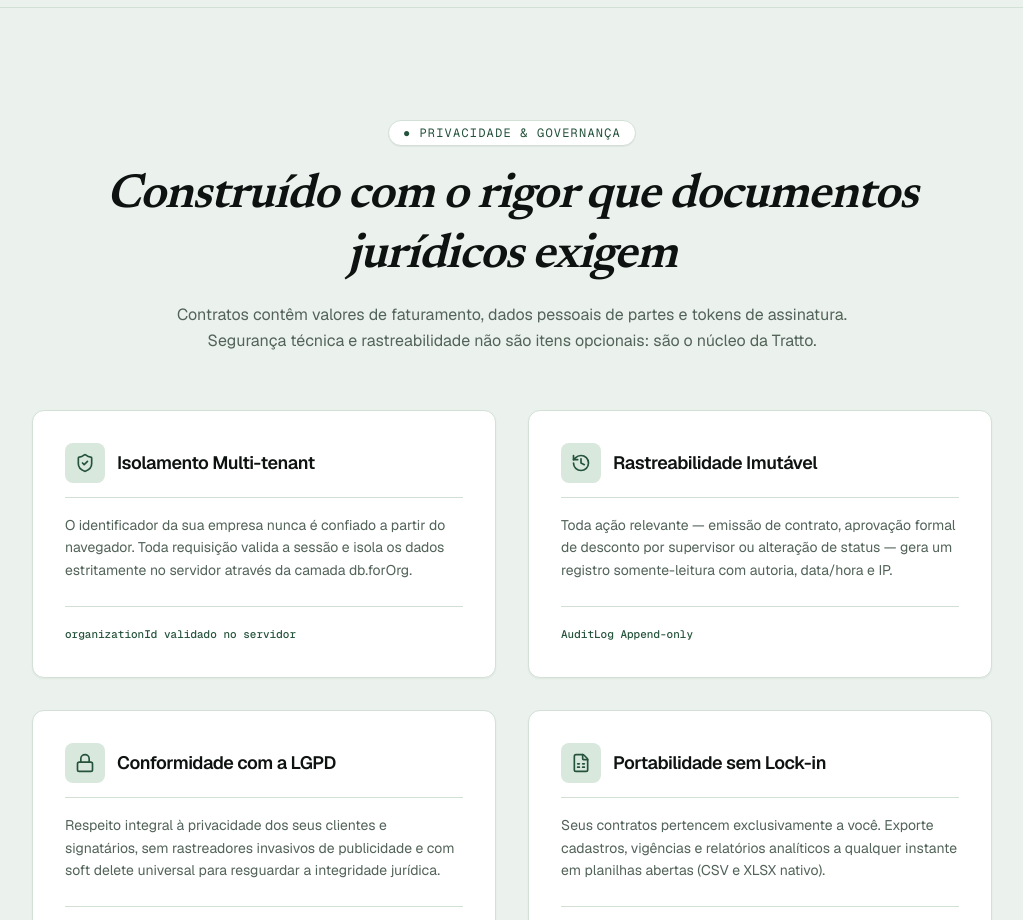
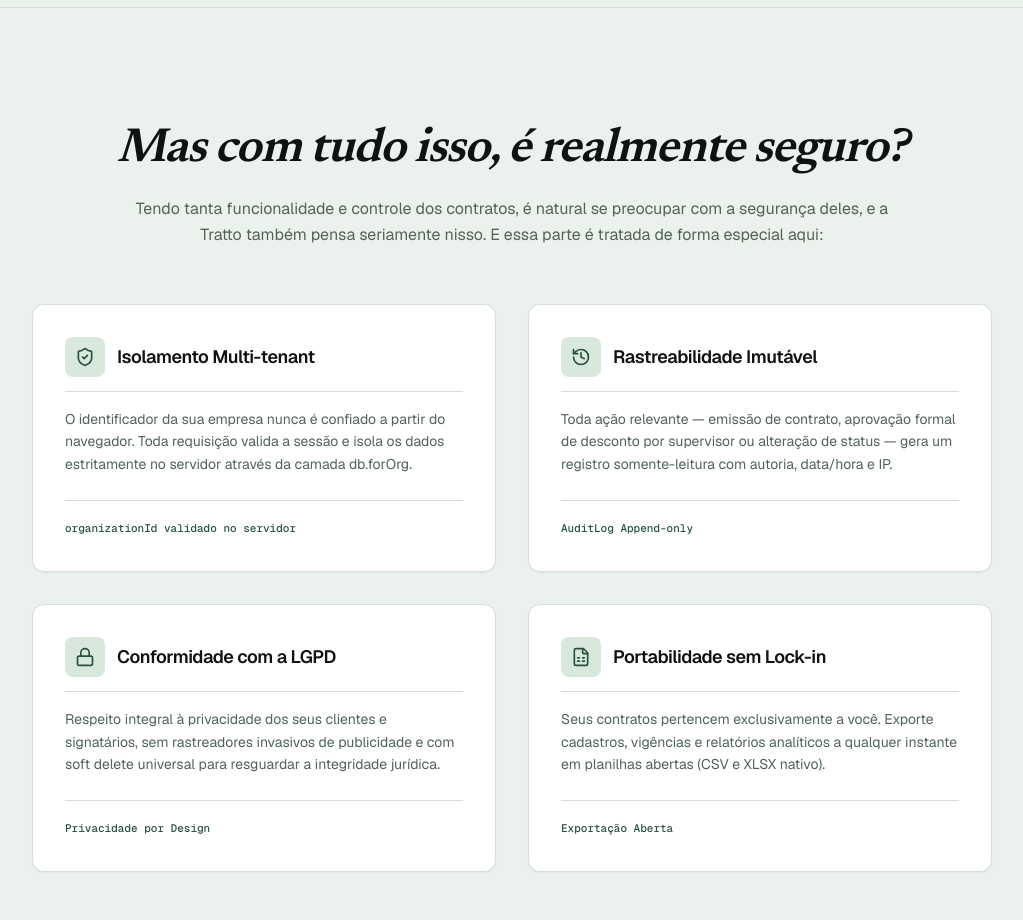
Before and after one commit to brtorresdel/tratto-landing-page, a Next.js app: page / in a window 1280 px wide. Shown: the part 5920-6840 px from the top of the page, without its empty margins (128-1151 px from the left). Built offline with nearby package versions, Linux system fonts and the light colour scheme.

Commit message:
feat(security): atualizar cabecalho e descricao da secao de seguranca

```diff
--- a/src/components/security-section.tsx
+++ b/src/components/security-section.tsx
@@ -36,20 +36,14 @@ export function SecuritySection() {
   return (
     <section id="seguranca" className="py-20 sm:py-28 bg-[var(--bg-canvas)] border-t border-[var(--border-subtle)] transition-colors duration-300">
       <div className="mx-auto max-w-5xl px-4 sm:px-8 text-center">
-        {/* Eyebrow / Chapéu Editorial */}
-        <div className="inline-flex items-center gap-2 rounded-full border border-[var(--border-subtle)] bg-[var(--bg-card)] px-3.5 py-1 text-xs font-mono uppercase tracking-widest text-[var(--accent-primary)] shadow-2xs">
-          <span>●</span>
-          <span>Privacidade & Governança</span>
-        </div>
-
         {/* Título Principal */}
-        <h2 className="mt-5 font-serif text-3xl sm:text-5xl italic font-semibold text-[var(--text-main)] leading-tight tracking-tight">
-          Construído com o rigor que documentos jurídicos exigem
+        <h2 className="font-serif text-3xl sm:text-5xl italic font-semibold text-[var(--text-main)] leading-tight tracking-tight">
+          Mas com tudo isso, é realmente seguro?
         </h2>
 
         {/* Subtítulo */}
-        <p className="mt-4 mx-auto max-w-2xl text-sm sm:text-base text-[var(--text-muted)] leading-relaxed">
-          Contratos contêm valores de faturamento, dados pessoais de partes e tokens de assinatura. Segurança técnica e rastreabilidade não são itens opcionais: são o núcleo da Tratto.
+        <p className="mt-4 mx-auto max-w-3xl text-sm sm:text-base text-[var(--text-muted)] leading-relaxed">
+          Tendo tanta funcionalidade e controle dos contratos, é natural se preocupar com a segurança deles, e a Tratto também pensa seriamente nisso. E essa parte é tratada de forma especial aqui:
         </p>
 
         {/* Grade dos 4 Pilares */}
```
Also changed, not shown: 1 other file (tests, documents, lock files or other folders).
